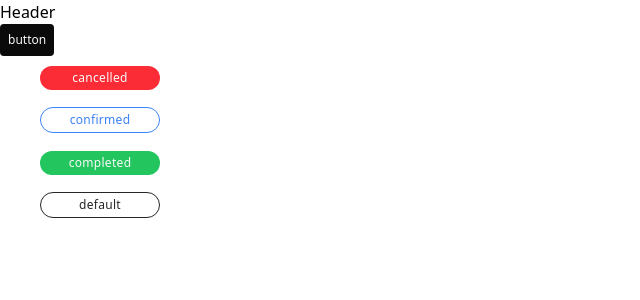
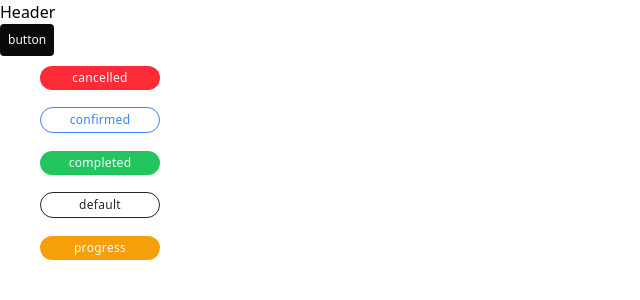
Before and after one commit to asifmzx/MedicX, a Next.js app: page / in a window 1280 px wide. Shown: the top 300 px of the page, without its empty margins (0-640 px from the left). Built offline with nearby package versions, Linux system fonts and the light colour scheme.

Commit message:
in status button added progress varient

```diff
--- a/src/Components/Pages/HeroSection.jsx
+++ b/src/Components/Pages/HeroSection.jsx
@@ -19,6 +19,9 @@ const HeroSection = () => {
       <div className="ps-10 py-2">
         <StatusButton variant="default" text="default" />
       </div>
+      <div className="ps-10 py-2">
+        <StatusButton variant="progress" text="progress" />
+      </div>
     </div>
   );
 };
--- a/src/Components/UI/StatusButton.jsx
+++ b/src/Components/UI/StatusButton.jsx
@@ -9,6 +9,8 @@ const StatusButton = ({ variant = "default", text = "button" }) => {
     complete: "bg-[#22C55E] hover:bg-[#22a55E] text-[#FAFAFA]",
     default:
       "bg-transparent hover:bg-[#262626] text-[#262626] hover:text-[#FAFAFA] border border-[#262626]",
+    progress:
+      "bg-[#f59f0a] hover:bg-[#262626] text-[#FAFAFA] hover:text-[#FAFAFA] ",
   };
 
   return (
```
